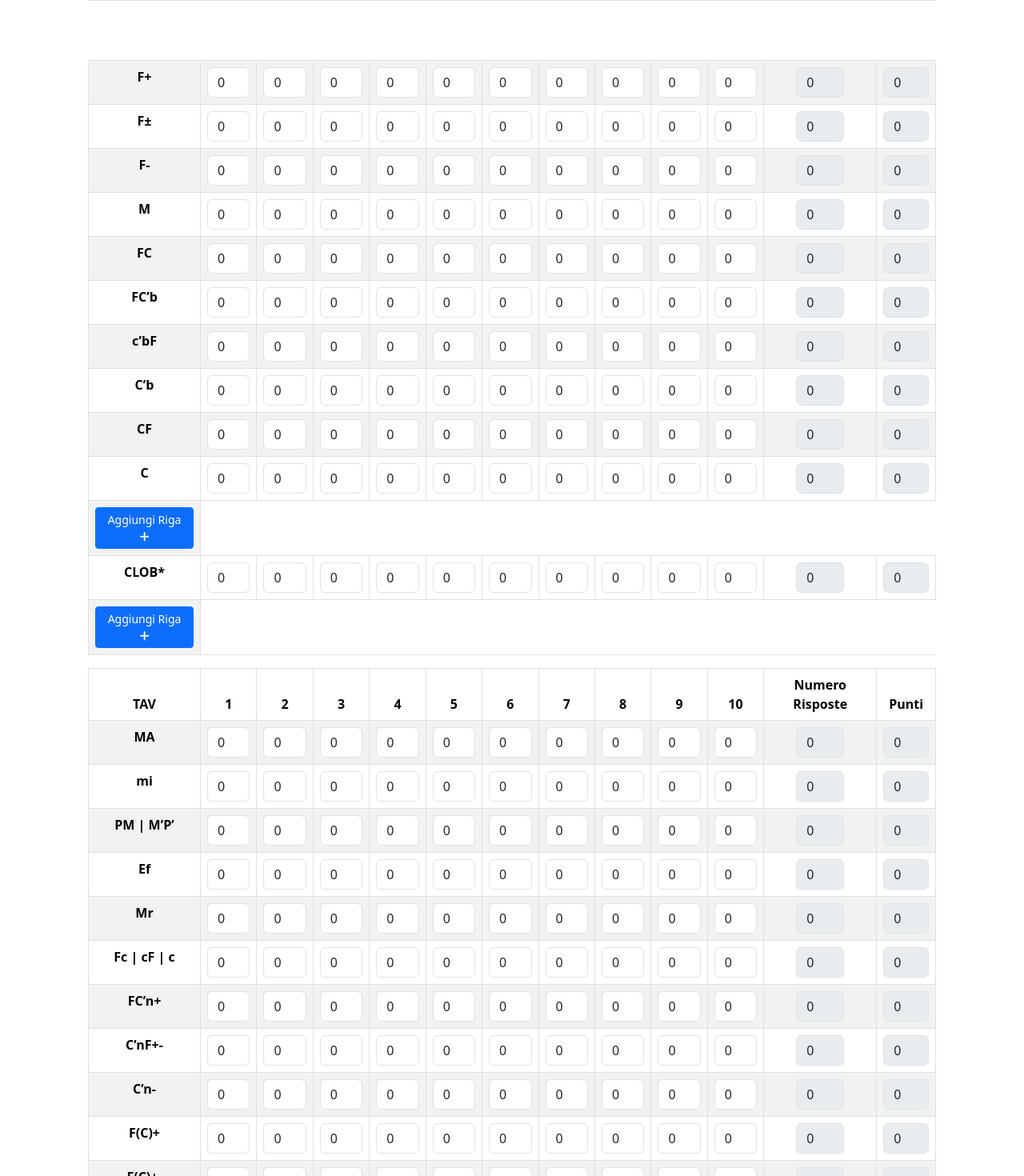
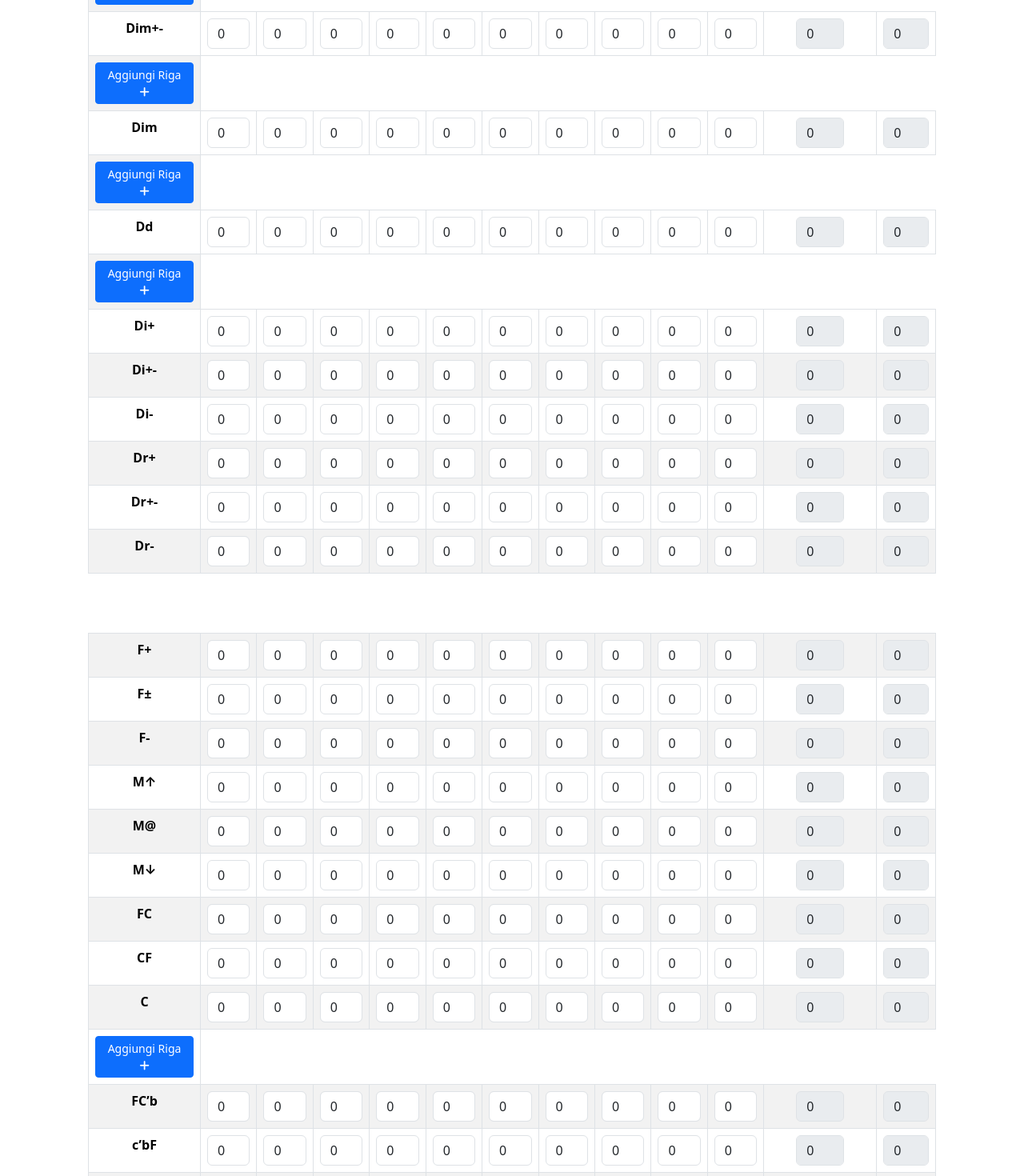
Before and after one commit to Iridion-github/rorschach, a React (Create React App) app in the folder my-app/: page / in a window 1280 px wide. Shown: the part 1330-2800 px from the top of the page at 80% size. Built offline with nearby package versions, Linux system fonts and the light colour scheme.

Commit message:
Fixed all the fixable stuff

```diff
--- a/my-app/src/App.tsx
+++ b/my-app/src/App.tsx
@@ -14,6 +14,7 @@ interface RowType {
   instances: number[];
   hasSigma?: boolean;
   canAddRow?: boolean;
+  canAddCustomRow?: boolean;
   canDelete?: boolean;
 }
 
@@ -41,65 +42,90 @@ function App() {
   const [secondTableCols] = useState(['TAV', '1', '2', '3', '4', '5', '6', '7', '8', '9', '10', 'Numero Risposte', 'Punti']);
 
   const firstTableRowsInitialValue = useMemo(() => [
+    //prima sezione
     { id: '0', label: 'T.L.', hasSigma: true, section: 0, power: 0, instances: getInitialInstances(firstTableCols.length) },
     { id: '1', label: 'T.T.', hasSigma: true, section: 0, power: 0, instances: getInitialInstances(firstTableCols.length) },
     { id: '2', label: 'R', hasSigma: true, section: 0, power: 0, instances: getInitialInstances(firstTableCols.length) },
     { id: '3', label: 'R+', hasSigma: true, section: 0, power: 1, instances: getInitialInstances(firstTableCols.length) },
+    //sezione da G a Dr
     { id: '4.1', label: 'G+', hasSigma: true, canAddRow: true, section: 1, power: 1, instances: getInitialInstances(firstTableCols.length) },
     { id: '4.2', label: 'G+-', hasSigma: true, canAddRow: true, section: 1, power: 0.5, instances: getInitialInstances(firstTableCols.length) },
     { id: '4.3', label: 'G-', hasSigma: true, canAddRow: true, section: 1, power: 0, instances: getInitialInstances(firstTableCols.length) },
-    { id: '5', label: 'D', hasSigma: true, canAddRow: true, section: 1, power: 0, instances: getInitialInstances(firstTableCols.length) },
-    { id: '6', label: 'Dim', hasSigma: true, canAddRow: true, section: 1, power: 0, instances: getInitialInstances(firstTableCols.length) },
+    { id: '5.1', label: 'D+', hasSigma: true, canAddRow: true, section: 1, power: 1, instances: getInitialInstances(firstTableCols.length) },
+    { id: '5.2', label: 'D+-', hasSigma: true, canAddRow: true, section: 1, power: 0.5, instances: getInitialInstances(firstTableCols.length) },
+    { id: '5.3', label: 'D-', hasSigma: true, canAddRow: true, section: 1, power: 0, instances: getInitialInstances(firstTableCols.length) },
+    { id: '6.1', label: 'Dim+', hasSigma: true, canAddRow: true, section: 1, power: 1, instances: getInitialInstances(firstTableCols.length) },
+    { id: '6.1', label: 'Dim+-', hasSigma: true, canAddRow: true, section: 1, power: 0.5, instances: getInitialInstances(firstTableCols.length) },
+    { id: '6.1', label: 'Dim', hasSigma: true, canAddRow: true, section: 1, power: 0, instances: getInitialInstances(firstTableCols.length) },
     { id: '7', label: 'Dd', hasSigma: true, canAddRow: true, section: 1, power: 0, instances: getInitialInstances(firstTableCols.length) },
-    { id: '8', label: 'Di', hasSigma: true, section: 1, power: 0, instances: getInitialInstances(firstTableCols.length) },
-    { id: '9', label: 'Dr', hasSigma: true, section: 1, power: 0, instances: getInitialInstances(firstTableCols.length) },
+    { id: '8', label: 'Di+', hasSigma: true, section: 1, power: 1, instances: getInitialInstances(firstTableCols.length) },
+    { id: '8', label: 'Di+-', hasSigma: true, section: 1, power: 0.5, instances: getInitialInstances(firstTableCols.length) },
+    { id: '8', label: 'Di-', hasSigma: true, section: 1, power: 0, instances: getInitialInstances(firstTableCols.length) },
+    { id: '9', label: 'Dr+', hasSigma: true, section: 1, power: 1, instances: getInitialInstances(firstTableCols.length) },
+    { id: '9', label: 'Dr+-', hasSigma: true, section: 1, power: 0.5, instances: getInitialInstances(firstTableCols.length) },
+    { id: '9', label: 'Dr-', hasSigma: true, section: 1, power: 0, instances: getInitialInstances(firstTableCols.length) },
+    //sezione da F a Clob
     { id: '11', label: 'F+', hasSigma: true, section: 2, power: 1, instances: getInitialInstances(firstTableCols.length) },
     { id: '12', label: 'F±', hasSigma: true, section: 2, power: 0.5, instances: getInitialInstances(firstTableCols.length) },
     { id: '13', label: 'F-', hasSigma: true, section: 2, power: 0, instances: getInitialInstances(firstTableCols.length) },
-    { id: '14', label: 'M', hasSigma: true, section: 2, power: 1, instances: getInitialInstances(firstTableCols.length) },
-    { id: '15', label: 'FC', hasSigma: true, section: 2, power: 1, instances: getInitialInstances(firstTableCols.length) },
-    { id: '15.1', label: 'FC’b', hasSigma: true, section: 2, power: 0, instances: getInitialInstances(firstTableCols.length) },
-    { id: '15.2', label: 'c’bF', hasSigma: true, section: 2, power: 0, instances: getInitialInstances(firstTableCols.length) },
-    { id: '15.3', label: 'C’b', hasSigma: true, section: 2, power: 0, instances: getInitialInstances(firstTableCols.length) },
-    { id: '16', label: 'CF', hasSigma: true, section: 2, power: 0.5, instances: getInitialInstances(firstTableCols.length) },
-    { id: '17', label: 'C', hasSigma: true, canAddRow: true, section: 2, power: 0, instances: getInitialInstances(firstTableCols.length) },
-    { id: '18', label: 'CLOB*', hasSigma: true, canAddRow: true, section: 2, power: 0, instances: getInitialInstances(firstTableCols.length) },
+    { id: '14.1', label: 'M↑', hasSigma: true, section: 2, power: 1, instances: getInitialInstances(firstTableCols.length) },
+    { id: '14.2', label: 'M@', hasSigma: true, section: 2, power: 0.5, instances: getInitialInstances(firstTableCols.length) },
+    { id: '14.2', label: 'M↓', hasSigma: true, section: 2, power: 0, instances: getInitialInstances(firstTableCols.length) },
+    { id: '15.1', label: 'FC', hasSigma: true, section: 2, power: 1, instances: getInitialInstances(firstTableCols.length) },
+    { id: '15.2', label: 'CF', hasSigma: true, section: 2, power: 0.5, instances: getInitialInstances(firstTableCols.length) },
+    { id: '15.3', label: 'C', hasSigma: true, canAddRow: true, section: 2, power: 0, instances: getInitialInstances(firstTableCols.length) },
+    { id: '16.1', label: 'FC’b', hasSigma: true, section: 2, power: 0, instances: getInitialInstances(firstTableCols.length) },
+    { id: '16.2', label: 'c’bF', hasSigma: true, section: 2, power: 0, instances: getInitialInstances(firstTableCols.length) },
+    { id: '16.3', label: 'C’b', hasSigma: true, section: 2, power: 0, instances: getInitialInstances(firstTableCols.length) },
+    { id: '18.1', label: 'FClob', hasSigma: true, canAddRow: true, section: 2, power: 1, instances: getInitialInstances(firstTableCols.length) },
+    { id: '18.2', label: 'ClobF', hasSigma: true, canAddRow: true, section: 2, power: 1, instances: getInitialInstances(firstTableCols.length) },
+    { id: '18.3', label: 'Clob', hasSigma: true, canAddRow: true, section: 2, power: 1, instances: getInitialInstances(firstTableCols.length) },
   ], [firstTableCols.length]);
   const [firstTableRows, setFirstTableRows] = useState<RowType[]>(firstTableRowsInitialValue);
 
   const secondTableRowsInitialValue = useMemo(() => [
-    { id: '20', label: 'MA', hasSigma: true, section: 0, power: 0, instances: getInitialInstances(secondTableCols.length) },
-    { id: '21', label: 'mi', hasSigma: true, section: 0, power: 0, instances: getInitialInstances(secondTableCols.length) },
-    { id: '22', label: 'PM | M’P’', hasSigma: true, section: 0, power: 0, instances: getInitialInstances(secondTableCols.length) },
-    { id: '23', label: 'Ef', hasSigma: true, section: 0, power: 0, instances: getInitialInstances(secondTableCols.length) },
+    //prima sezione
+    { id: '20.1', label: 'MA↑', hasSigma: true, section: 0, power: 1, instances: getInitialInstances(secondTableCols.length) },
+    { id: '20.2', label: 'MA@', hasSigma: true, section: 0, power: 0.5, instances: getInitialInstances(secondTableCols.length) },
+    { id: '20.3', label: 'MA↓', hasSigma: true, section: 0, power: 0, instances: getInitialInstances(secondTableCols.length) },
+    { id: '21.1', label: 'mi↑', hasSigma: true, section: 0, power: 1, instances: getInitialInstances(secondTableCols.length) },
+    { id: '21.2', label: 'mi@', hasSigma: true, section: 0, power: 0.5, instances: getInitialInstances(secondTableCols.length) },
+    { id: '21.3', label: 'mi↓', hasSigma: true, section: 0, power: 0, instances: getInitialInstances(secondTableCols.length) },
+    { id: '23.1', label: 'Ef↑', hasSigma: true, section: 0, power: 1, instances: getInitialInstances(secondTableCols.length) },
+    { id: '23.2', label: 'Ef@', hasSigma: true, section: 0, power: 0.5, instances: getInitialInstances(secondTableCols.length) },
+    { id: '23.3', label: 'Ef↓', hasSigma: true, section: 0, power: 0, instances: getInitialInstances(secondTableCols.length) },
     { id: '24', label: 'Mr', hasSigma: true, section: 0, power: 0, instances: getInitialInstances(secondTableCols.length) },
-    { id: '25', label: 'Fc | cF | c', hasSigma: true, section: 0, power: 0, instances: getInitialInstances(secondTableCols.length) },
-    { id: '26.1', label: 'FC’n+', hasSigma: true, section: 0, power: 1, instances: getInitialInstances(secondTableCols.length) },
-    { id: '26.2', label: 'C’nF+-', hasSigma: true, section: 0, power: 0.5, instances: getInitialInstances(secondTableCols.length) },
-    { id: '26.3', label: 'C’n-', hasSigma: true, section: 0, power: 0, instances: getInitialInstances(secondTableCols.length) },
-    { id: '27.1', label: 'F(C)+', hasSigma: true, section: 0, power: 1, instances: getInitialInstances(secondTableCols.length) },
+    { id: '25.1', label: 'Fc', hasSigma: true, section: 0, power: 1, instances: getInitialInstances(secondTableCols.length) },
+    { id: '25.2', label: 'cF', hasSigma: true, section: 0, power: 0.5, instances: getInitialInstances(secondTableCols.length) },
+    { id: '25.3', label: 'c', hasSigma: true, section: 0, power: 0, instances: getInitialInstances(secondTableCols.length) },
+    { id: '26.1', label: 'FC’n', hasSigma: true, section: 0, power: 1, instances: getInitialInstances(secondTableCols.length) },
+    { id: '26.2', label: 'C’nF', hasSigma: true, section: 0, power: 0.5, instances: getInitialInstances(secondTableCols.length) },
+    { id: '26.3', label: 'C’n', hasSigma: true, section: 0, power: 0, instances: getInitialInstances(secondTableCols.length) },
+    { id: '27.1', label: 'F(C)', hasSigma: true, section: 0, power: 1, instances: getInitialInstances(secondTableCols.length) },
     { id: '27.2', label: 'F(C)+-', hasSigma: true, section: 0, power: 0.5, instances: getInitialInstances(secondTableCols.length) },
     { id: '27.3', label: 'F(C)-', hasSigma: true, section: 0, power: 0, instances: getInitialInstances(secondTableCols.length) },
-    { id: '28', label: 'V', hasSigma: true, section: 1, power: 0.5, instances: getInitialInstances(secondTableCols.length) },
-    { id: '28', label: '(V)', hasSigma: true, section: 1, power: 0.5, instances: getInitialInstances(secondTableCols.length) },
-    { id: '28', label: 'Sommatoria V', hasSigma: true, section: 1, power: 0.5, instances: getInitialInstances(secondTableCols.length) },
-    { id: '29', label: 'O', hasSigma: true, section: 1, power: 1, instances: getInitialInstances(secondTableCols.length) },
+    //seconda sezione
+    { id: '28.1', label: 'V', hasSigma: true, section: 1, power: 0.5, instances: getInitialInstances(secondTableCols.length) },
+    { id: '28.2', label: '(V)', hasSigma: true, section: 1, power: 0.5, instances: getInitialInstances(secondTableCols.length) },
+    //le sommatorie in generale o sono da integrare come sistema a parte, o sono da rimuovere e potrei mettere una sezione dedicata nei risultati
+    { id: '28.3', label: 'Sommatoria V', hasSigma: true, section: 1, power: 0.5, instances: getInitialInstances(secondTableCols.length) },
+    { id: '29', label: 'Sommatoria O', hasSigma: true, section: 1, power: 1, instances: getInitialInstances(secondTableCols.length) },
     { id: '30', label: 'O+', hasSigma: true, section: 1, power: 1, instances: getInitialInstances(secondTableCols.length) },
     { id: '30.1', label: 'O+-', hasSigma: true, section: 1, power: 0.5, instances: getInitialInstances(secondTableCols.length) },
     { id: '31', label: 'O-', hasSigma: true, section: 1, power: 0, instances: getInitialInstances(secondTableCols.length) },
-    { id: '31.1', label: '(O)', hasSigma: true, section: 1, power: 1, instances: getInitialInstances(secondTableCols.length) },
     { id: '31.1', label: '(O)+', hasSigma: true, section: 1, power: 1, instances: getInitialInstances(secondTableCols.length) },
-    { id: '31.1', label: '(O)+-', hasSigma: true, section: 1, power: 0.5, instances: getInitialInstances(secondTableCols.length) },
-    { id: '31.1', label: '(O)-', hasSigma: true, section: 1, power: 0, instances: getInitialInstances(secondTableCols.length) },
+    { id: '31.2', label: '(O)+-', hasSigma: true, section: 1, power: 0.5, instances: getInitialInstances(secondTableCols.length) },
+    { id: '31.3', label: '(O)-', hasSigma: true, section: 1, power: 0, instances: getInitialInstances(secondTableCols.length) },
     { id: '32', label: 'H', hasSigma: true, section: 1, power: 1, instances: getInitialInstances(secondTableCols.length) },
     { id: '33', label: 'Hd', hasSigma: true, section: 1, power: 1, instances: getInitialInstances(secondTableCols.length) },
     { id: '34', label: 'A', hasSigma: true, section: 1, power: 1, instances: getInitialInstances(secondTableCols.length) },
     { id: '35', label: 'Ad', hasSigma: true, canAddRow: true, section: 1, power: 1, instances: getInitialInstances(secondTableCols.length) },
-    { id: '35.1', label: 'Abstr', hasSigma: true, canAddRow: false, section: 1, power: 1, instances: getInitialInstances(secondTableCols.length) },
+    { id: '35.1', label: 'OBJ', hasSigma: true, canAddRow: false, section: 1, power: 1, instances: getInitialInstances(secondTableCols.length) },
     { id: '35.2', label: 'Anat', hasSigma: true, canAddRow: false, section: 1, power: 1, instances: getInitialInstances(secondTableCols.length) },
-    { id: '35.3', label: 'Arald', hasSigma: true, canAddRow: false, section: 1, power: 1, instances: getInitialInstances(secondTableCols.length) },
-    { id: '35.4', label: 'Ark', hasSigma: true, canAddRow: false, section: 1, power: 1, instances: getInitialInstances(secondTableCols.length) },
-    { id: '35.5', label: 'Astr', hasSigma: true, canAddRow: false, section: 1, power: 1, instances: getInitialInstances(secondTableCols.length) },
+    { id: '35.3', label: 'Nat', hasSigma: true, canAddRow: false, section: 1, power: 1, instances: getInitialInstances(secondTableCols.length) },
+    { id: '35.4', label: 'Arch', hasSigma: true, canAddRow: false, section: 1, power: 1, instances: getInitialInstances(secondTableCols.length) },
+    { id: '35.5', label: 'Simb', hasSigma: true, canAddRow: true, canAddCustomRow: true, section: 1, power: 1, instances: getInitialInstances(secondTableCols.length) },
+    //sezione finale
     { id: '37', label: 'CHOC', hasSigma: true, section: 2, power: 0, instances: getInitialInstances(secondTableCols.length) },
     { id: '38', label: 'FENOMENI SPECIALI', hasSigma: true, section: 2, power: 0, instances: getInitialInstances(secondTableCols.length) },
   ], [secondTableCols.length]);
@@ -278,7 +304,7 @@ function App() {
 
   const getExtraRowButton = useCallback((row: RowType) => {
     let extraRowBtn;
-    if (row.label === 'Ad') {
+    if (row.canAddCustomRow) {
       extraRowBtn = (
         <tr>
           <td>
@@ -375,6 +401,7 @@ function App() {
             {getTableRows(firstTableRows.filter(el => el.section === 1), firstTableCols)}
             <tr key='divider2' className="table-divider"></tr>
             {getTableRows(firstTableRows.filter(el => el.section === 2), firstTableCols)}
+            <tr key='divider3' className="table-divider"></tr>
           </tbody>
         </Table>
         <Table striped bordered id="second-table">
@@ -385,8 +412,11 @@ function App() {
           </thead>
           <tbody>
             {getTableRows(secondTableRows.filter(el => el.section === 0), secondTableCols)}
+            <tr key='divider1' className="table-divider"></tr>
             {getTableRows(secondTableRows.filter(el => el.section === 1), secondTableCols)}
+            <tr key='divider2' className="table-divider"></tr>
             {getTableRows(secondTableRows.filter(el => el.section === 2), secondTableCols)}
+            <tr key='divider3' className="table-divider"></tr>
           </tbody>
         </Table>
       </div>
```
